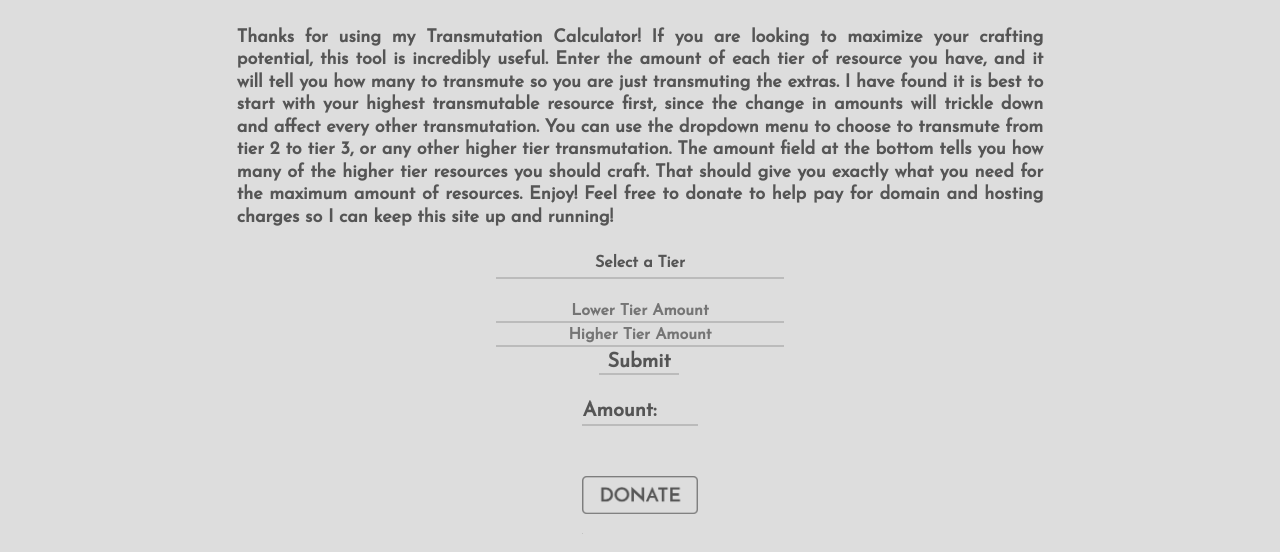
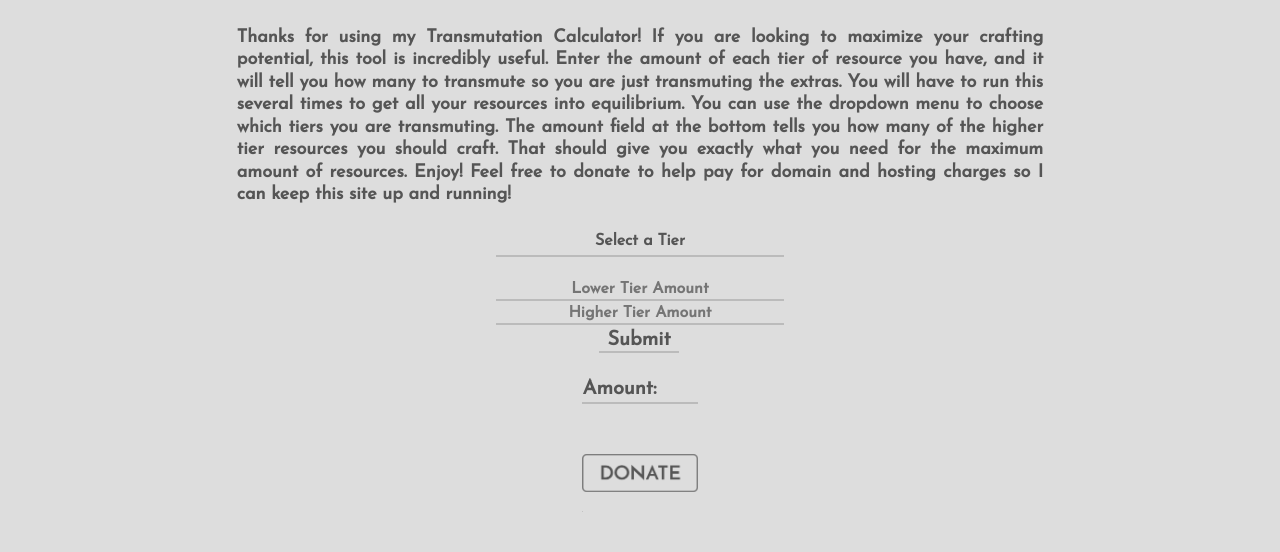
Before and after one commit to aaronwaudio/aaronwaudio.github.io, a plain HTML site: page index.html in a window 1280 px wide. Shown: the part 96-648 px from the top of the page. Drawn offline with nearby package versions, Linux system fonts and the light colour scheme.

Commit message:
description
updated the instructions

```diff
--- a/index.html
+++ b/index.html
@@ -15,7 +15,7 @@
 		</div>
 		<div class="instructions text-justify">
 			<p>
-				Thanks for using my Transmutation Calculator! If you are looking to maximize your crafting potential, this tool is incredibly useful. Enter the amount of each tier of resource you have, and it will tell you how many to transmute so you are just transmuting the extras. I have found it is best to start with your highest transmutable resource first, since the change in amounts will trickle down and affect every other transmutation. You can use the dropdown menu to choose to transmute from tier 2 to tier 3, or any other higher tier transmutation. The amount field at the bottom tells you how many of the higher tier resources you should craft. That should give you exactly what you need for the maximum amount of resources. Enjoy! Feel free to donate to help pay for domain and hosting charges so I can keep this site up and running!
+				Thanks for using my Transmutation Calculator! If you are looking to maximize your crafting potential, this tool is incredibly useful. Enter the amount of each tier of resource you have, and it will tell you how many to transmute so you are just transmuting the extras. You will have to run this several times to get all your resources into equilibrium. You can use the dropdown menu to choose which tiers you are transmuting. The amount field at the bottom tells you how many of the higher tier resources you should craft. That should give you exactly what you need for the maximum amount of resources. Enjoy! Feel free to donate to help pay for domain and hosting charges so I can keep this site up and running!
 			</p>
 		</div>
 		<div class="select-div text-center" class="block-center">
```
